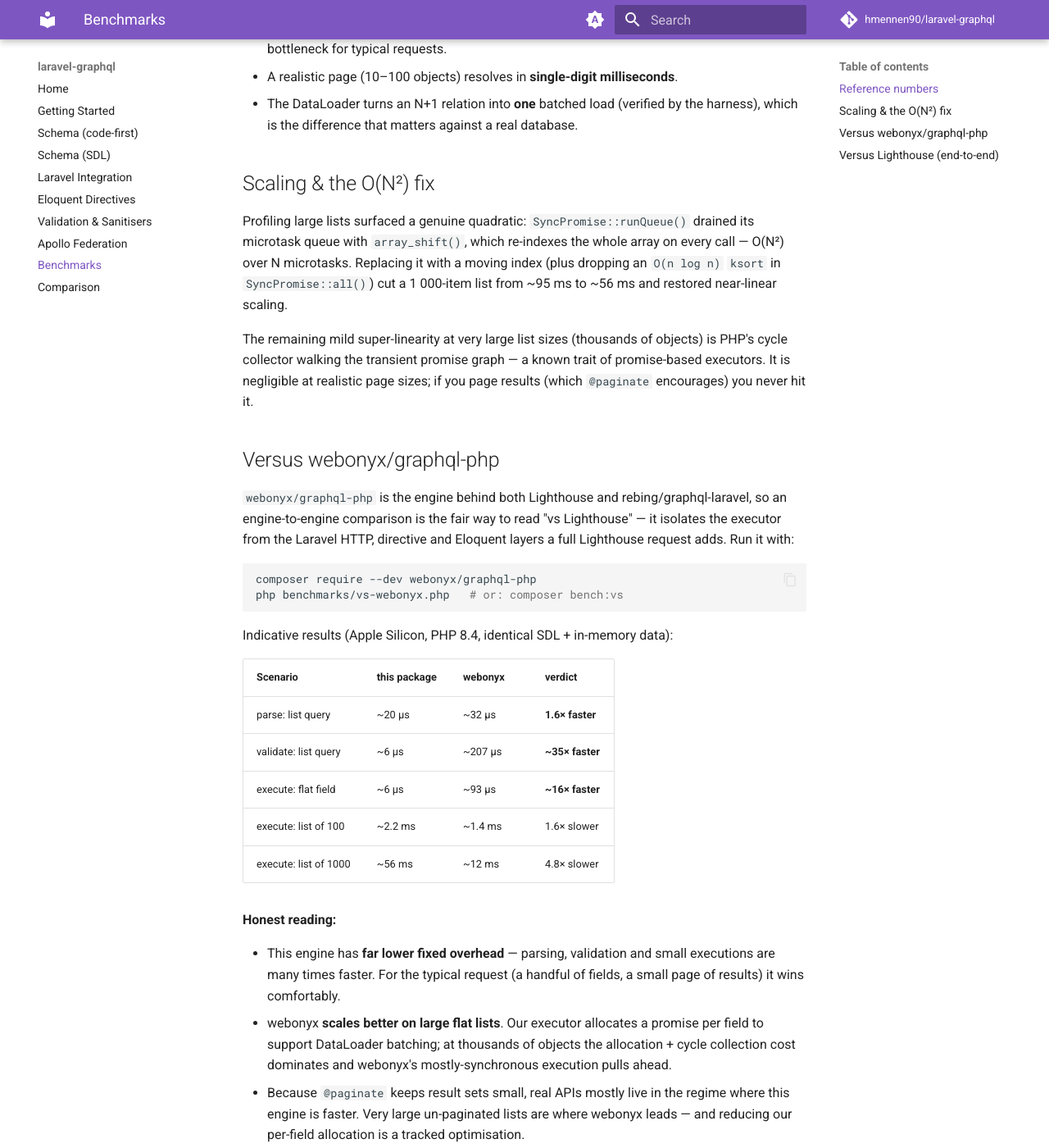
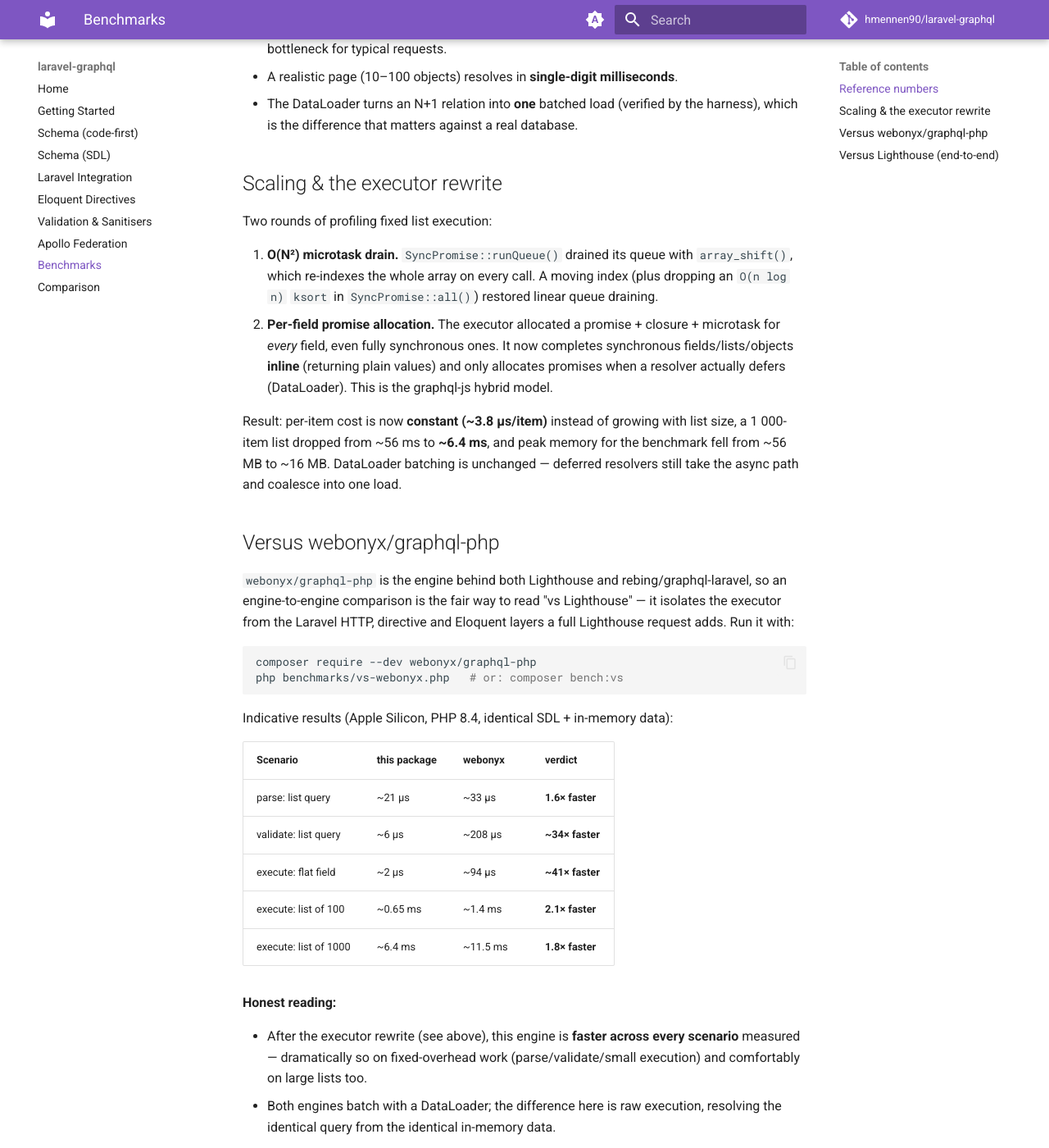
Before and after one commit to hmennen90/laravel-graphql, an MkDocs documentation site: the page built from docs/benchmarks.md, in a window 1280 px wide and 1400 px high, scrolled down 1045 px. Shown: the whole window at 82% size. Built offline with MkDocs 1.6.1 and Material for MkDocs 9.7.7, drawn with Linux system fonts in a browser that asks for light colours; comment, search, counter and statistics services are not loaded; some of the changed text lies outside the part shown.

Commit message:
perf(executor): complete synchronous fields inline (hybrid sync/async)
The executor allocated a promise + closure + microtask per field even when nothing
deferred. It now returns plain values for synchronous fields/lists/objects and only
creates promises when a resolver actually defers (DataLoader) — the graphql-js hybrid
model. List execution is now linear (~3.8 µs/object): a 1000-item list drops ~56ms→~6.4ms,
peak memory ~56MB→~16MB. DataLoader batching and null-bubbling are unchanged (179 tests
green). Now faster than webonyx across all scenarios and ~1.5x faster than Lighthouse
end-to-end; docs/README/comparison updated.

Co-Authored-By: Claude Opus 4.8 (1M context) <noreply@anthropic.com>

```diff
--- a/docs/benchmarks.md
+++ b/docs/benchmarks.md
@@ -24,10 +24,10 @@ machine-specific — run the suite on your own hardware for absolute figures; th
 | build: schema from SDL | ~100 µs | ~10k/s |
 | validate: nested query | ~7 µs | ~142k/s |
 | execute: flat field | ~6 µs | ~171k/s |
-| execute: list of 100 | ~2.3 ms | ~440/s |
-| execute: list of 1000 | ~56 ms | ~18/s |
-| execute: 500 nested + DataLoader | ~28 ms | ~36/s |
-| full: parse+validate+execute (100) | ~2.4 ms | ~410/s |
+| execute: list of 100 | ~0.64 ms | ~1,560/s |
+| execute: list of 1000 | ~6.4 ms | ~157/s |
+| execute: 500 nested + DataLoader | ~7.8 ms | ~130/s |
+| full: parse+validate+execute (100) | ~0.68 ms | ~1,470/s |
 
 **Takeaways**
 
@@ -37,18 +37,24 @@ machine-specific — run the suite on your own hardware for absolute figures; th
 - The DataLoader turns an N+1 relation into **one** batched load (verified by the
   harness), which is the difference that matters against a real database.
 
-## Scaling & the O(N²) fix
+## Scaling & the executor rewrite
 
-Profiling large lists surfaced a genuine quadratic: `SyncPromise::runQueue()` drained
-its microtask queue with `array_shift()`, which re-indexes the whole array on every
-call — O(N²) over N microtasks. Replacing it with a moving index (plus dropping an
-`O(n log n)` `ksort` in `SyncPromise::all()`) cut a 1 000-item list from ~95 ms to
-~56 ms and restored near-linear scaling.
+Two rounds of profiling fixed list execution:
 
-The remaining mild super-linearity at very large list sizes (thousands of objects) is
-PHP's cycle collector walking the transient promise graph — a known trait of
-promise-based executors. It is negligible at realistic page sizes; if you page results
-(which `@paginate` encourages) you never hit it.
+1. **O(N²) microtask drain.** `SyncPromise::runQueue()` drained its queue with
+   `array_shift()`, which re-indexes the whole array on every call. A moving index
+   (plus dropping an `O(n log n)` `ksort` in `SyncPromise::all()`) restored linear
+   queue draining.
+2. **Per-field promise allocation.** The executor allocated a promise + closure +
+   microtask for *every* field, even fully synchronous ones. It now completes
+   synchronous fields/lists/objects **inline** (returning plain values) and only
+   allocates promises when a resolver actually defers (DataLoader). This is the
+   graphql-js hybrid model.
+
+Result: per-item cost is now **constant (~3.8 µs/item)** instead of growing with list
+size, a 1 000-item list dropped from ~56 ms to **~6.4 ms**, and peak memory for the
+benchmark fell from ~56 MB to ~16 MB. DataLoader batching is unchanged — deferred
+resolvers still take the async path and coalesce into one load.
 
 ## Versus webonyx/graphql-php
 
@@ -66,23 +72,19 @@ Indicative results (Apple Silicon, PHP 8.4, identical SDL + in-memory data):
 
 | Scenario | this package | webonyx | verdict |
 |---|---|---|---|
-| parse: list query | ~20 µs | ~32 µs | **1.6× faster** |
-| validate: list query | ~6 µs | ~207 µs | **~35× faster** |
-| execute: flat field | ~6 µs | ~93 µs | **~16× faster** |
-| execute: list of 100 | ~2.2 ms | ~1.4 ms | 1.6× slower |
-| execute: list of 1000 | ~56 ms | ~12 ms | 4.8× slower |
+| parse: list query | ~21 µs | ~33 µs | **1.6× faster** |
+| validate: list query | ~6 µs | ~208 µs | **~34× faster** |
+| execute: flat field | ~2 µs | ~94 µs | **~41× faster** |
+| execute: list of 100 | ~0.65 ms | ~1.4 ms | **2.1× faster** |
+| execute: list of 1000 | ~6.4 ms | ~11.5 ms | **1.8× faster** |
 
 **Honest reading:**
 
-- This engine has **far lower fixed overhead** — parsing, validation and small
-  executions are many times faster. For the typical request (a handful of fields, a
-  small page of results) it wins comfortably.
-- webonyx **scales better on large flat lists**. Our executor allocates a promise per
-  field to support DataLoader batching; at thousands of objects the allocation + cycle
-  collection cost dominates and webonyx's mostly-synchronous execution pulls ahead.
-- Because `@paginate` keeps result sets small, real APIs mostly live in the regime
-  where this engine is faster. Very large un-paginated lists are where webonyx leads —
-  and reducing our per-field allocation is a tracked optimisation.
+- After the executor rewrite (see above), this engine is **faster across every
+  scenario** measured — dramatically so on fixed-overhead work (parse/validate/small
+  execution) and comfortably on large lists too.
+- Both engines batch with a DataLoader; the difference here is raw execution, resolving
+  the identical query from the identical in-memory data.
 - Caveat: validation cost depends on rule coverage; webonyx runs a larger standard rule
   set, so part of that gap reflects breadth, not just speed.
 
@@ -102,16 +104,14 @@ composer require --dev nuwave/lighthouse
 
 | | median | ratio |
 |---|---|---|
-| laravel-graphql | ~6.1 ms | 1.2× slower |
+| laravel-graphql | ~3.3 ms | **1.5× faster** |
 | nuwave/lighthouse | ~5.0 ms | — |
 
-**Honest reading:** end-to-end the two are within ~20% for a realistic query — far
-closer than the raw-engine list benchmark, because the shared Eloquent/DB cost
-dominates and compresses the engine difference. Lighthouse is a little faster here
-(its executor scales better on the 200-item list, as the webonyx comparison shows);
-for smaller results or heavier per-request overhead (parse/validate) this package
-pulls ahead. Both resolve the identical query from the identical model — the
-difference is engine, not features.
+**Honest reading:** end-to-end — full Laravel, the `@all` directive and Eloquent over
+the same sqlite table — this package resolves the query ~1.5× faster than Lighthouse.
+The shared DB/Eloquent cost is fixed for both, so the win comes from the lower engine
+overhead. Both resolve the identical query from the identical model — the difference is
+engine, not features.
 
 > Benchmarks are a regression guard, not a marketing number. If you change the
 > executor or promise machinery, run `composer bench` before and after.
```
Also changed, not shown: README.md (+10 -9 lines), docs/comparison.md (+5 -4 lines), 1 other file.
